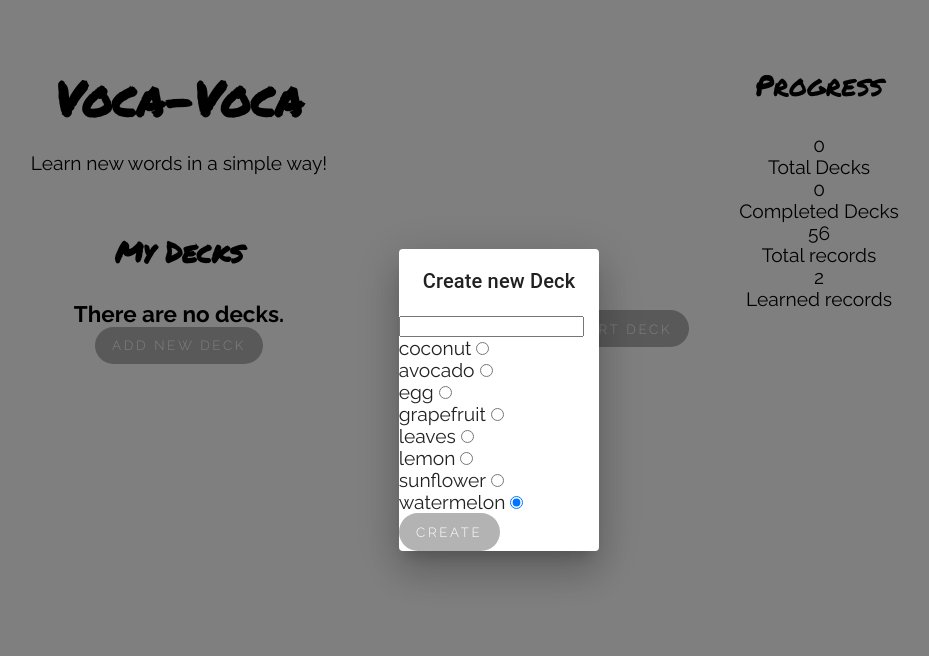
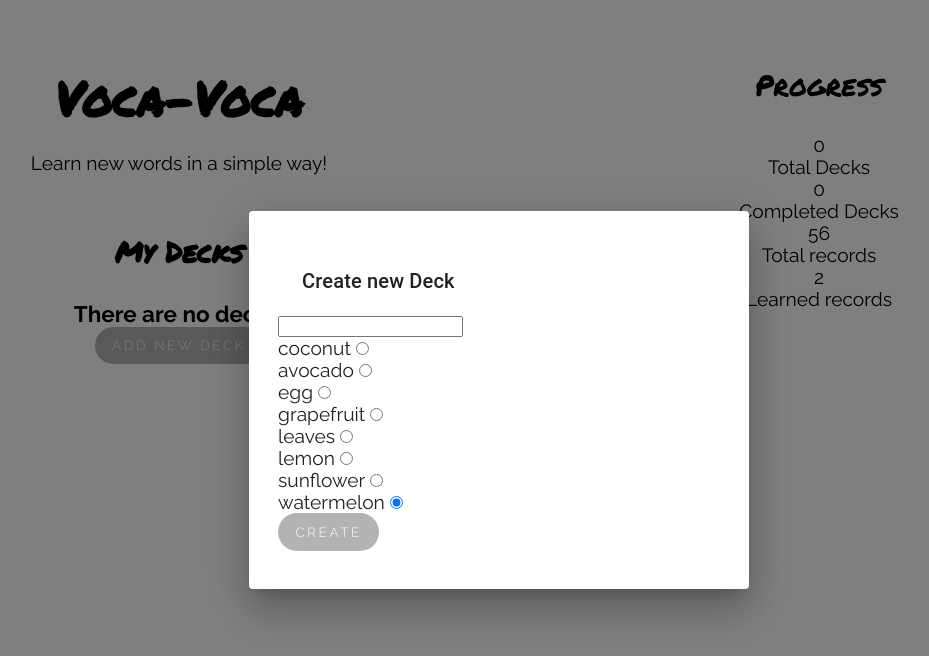
Before and after one commit to StellarCrow/voca-voca, a React (Create React App) app: page / in a window 1280 px wide. Both pictures are taken after a click on the button "ADD NEW DECK". Shown: the top 656 px of the page, without its empty margins (141-1070 px from the left). Built offline with nearby package versions, Linux system fonts and the light colour scheme.

Commit message:
add basic deck creation

```diff
--- a/src/components/AddDeckButton/AddDeckButton.js
+++ b/src/components/AddDeckButton/AddDeckButton.js
@@ -1,5 +1,9 @@
 import React, {Component} from 'react';
 import DialogTemplate from "../DialogTemplate/DialogTemplate";
+import {addDeck, getDecks} from "../../actions/deckActions";
+import {connect} from 'react-redux';
+import PropTypes from 'prop-types';
+import Deck from "../../entities/Deck";
 
 class AddDeckButton extends Component {
 
@@ -17,7 +21,9 @@ class AddDeckButton extends Component {
 
     handleClose = (value) => {
         this.setState({open: false});
-        console.log(value);
+        const {title, style} = value;
+        const newDeck = new Deck(title, style);
+        this.props.addDeck(newDeck);
     };
 
     render() {
@@ -32,4 +38,12 @@ class AddDeckButton extends Component {
     }
 }
 
-export default AddDeckButton;
+AddDeckButton.propTypes = {
+    addDeck: PropTypes.func.isRequired,
+};
+
+const mapStateToProps = state => ({
+    deck: state.deck
+});
+
+export default connect(mapStateToProps, {addDeck})(AddDeckButton);
--- a/src/components/DeckCard/DeckCard.js
+++ b/src/components/DeckCard/DeckCard.js
@@ -1,7 +1,6 @@
 import React from 'react';
 import './DeckCard.scss';
 import {MAX_WORDS} from '../../utils/constants';
-import {NavLink} from "react-router-dom";
 import {useHistory} from "react-router-dom";
 
 const DeckCard = ({deck}) => {
@@ -11,12 +10,12 @@ const DeckCard = ({deck}) => {
         history.push('deck/' + deck.id);
     };
     return (
-        <div className='deck' onClick={redirect}>
+        <div className={`deck deck--${deck.style}`} onClick={redirect}>
             <div className="deck__name">
                 {deck.name}
             </div>
             <div className="deck__words">
-                {deck.words} / {MAX_WORDS}
+                {deck.records.length} / {MAX_WORDS}
             </div>
         </div>
     )
--- a/src/components/DeckCard/DeckCard.scss
+++ b/src/components/DeckCard/DeckCard.scss
@@ -1,6 +1,9 @@
 @import '../../styles/variables';
+@import '../../styles/mixins';
 
 $card-gap: 5px;
+
+@include background(deck);
 
 .deck {
   box-sizing: border-box;
@@ -8,7 +11,7 @@ $card-gap: 5px;
   border-radius: 1em;
   padding: 7% 3%;
   min-height: 200px;
-  background: url("../../assets/images/coconut.jpg") no-repeat center top / cover;
+  //background: url("../../assets/images/coconut.jpg") no-repeat center top / cover;
   position: relative;
   transition: 0.5s ease, 0.5s ease;
   cursor: pointer;
--- a/src/components/DeckForm/DeckForm.js
+++ b/src/components/DeckForm/DeckForm.js
@@ -1,13 +1,19 @@
-import React from 'react';
+import React, {useState} from 'react';
 import {DECK_STYLE} from '../../utils/constants';
 
 const DeckForm = (props) => {
     const styles = DECK_STYLE;
-    const {onChangeStyle} = props;
+    const {onSubmit, changeBackground} = props;
+    const [style, setStyle] = useState('');
+    const [title, setTitle] = useState('');
 
-    const handleChangeStyle = (event) => {
-        const style = event.target.value;
-        onChangeStyle(style);
+    const createDeck = (event) => {
+        event.preventDefault();
+        const deckInfo = {
+            style,
+            title
+        };
+        onSubmit(deckInfo);
     };
 
     const renderStyles = () => {
@@ -23,10 +29,22 @@ const DeckForm = (props) => {
         return stylesList;
     };
 
+    const handleChangeStyle = (event) => {
+        const background = event.target.value;
+        setStyle(background);
+        changeBackground(background);
+
+    };
+
+    const handleInput = (event) => {
+        setTitle(event.target.value);
+    };
+
     return (
         <form className='form'>
-            <input type="text" maxLength={30} className="form__input" name='title' required/>
+            <input type="text" maxLength={30} className="form__input" name='title' onChange={handleInput}/>
             {renderStyles()}
+            <button type='submit' className='button' onClick={createDeck}>Create</button>
         </form>
     )
 };
--- a/src/components/DialogTemplate/DialogTemplate.js
+++ b/src/components/DialogTemplate/DialogTemplate.js
@@ -1,32 +1,89 @@
-import React from 'react';
+import React, {Component} from 'react';
 import Dialog from '@material-ui/core/Dialog';
 import DialogTitle from '@material-ui/core/DialogTitle';
 import DeckForm from "../DeckForm/DeckForm";
 import './DialogTemplate.scss';
 
-const DialogTemplate = (props) =>  {
-    const {open, onClose} = props;
-    const state = {
-        style: ''
+class DialogTemplate extends Component {
+
+    constructor(props) {
+        super(props);
+
+        this.state = {
+            open: false,
+            onClose: null,
+            background: '',
+        }
+
+        this.styles = {
+            dialog: {
+                minHeight: '50%',
+                minWidth: '50%'
+            }
+        }
+    }
+
+    componentDidUpdate(prevProps, prevState, snapshot) {
+        if (prevState.open !== this.props.open) {
+            this.setState({
+                open: this.props.open,
+                onClose: this.props.onClose
+            })
+        }
+    }
+
+    handleClose = () => {
+        this.state.onClose()
     };
 
-    const handleClose = () => {
-        onClose()
+    handleChangeBackground = (value) => {
+        this.setState({
+            background: value
+        })
     };
 
-    const handleFormStyle = (value) => {
-        state.style = value;
+    createDeck = (deck) => {
+        this.state.onClose(deck);
     };
 
-    return (
-        <Dialog open={open} onClose={handleClose}>
-            <div className={state.style ? `dialog dialog--${state.style}` : 'dialog'} >
-                <DialogTitle>Create new Deck</DialogTitle>
-                <DeckForm onChangeStyle={handleFormStyle}/>
-                <button className='button'>Create</button>
-            </div>
-        </Dialog>
-    )
+    render() {
+        return (
+            <Dialog open={this.state.open} onClose={this.handleClose} style={{minWidth: '50%'}}>
+                <div className={this.state.background ? `dialog dialog--${this.state.background}` : 'dialog'}>
+                    <div className="dialog__container">
+                        <DialogTitle>Create new Deck</DialogTitle>
+                        <DeckForm onSubmit={this.createDeck} changeBackground={this.handleChangeBackground}/>
+                    </div>
+                </div>
+            </Dialog>
+        )
+    }
+
+
 };
 
 export default DialogTemplate;
+//
+//
+// const {open, onClose} = props;
+// const state = {
+//     style: ''
+// };
+//
+// const handleClose = () => {
+//     onClose()
+// };
+//
+// const handleFormStyle = (value) => {
+//     state.style = value;
+// };
+//
+// return (
+//     <Dialog open={open} onClose={handleClose}>
+//         <div className={state.style ? `dialog dialog--${state.style}` : 'dialog'} >
+//             <DialogTitle>Create new Deck</DialogTitle>
+//             <DeckForm onChangeStyle={handleFormStyle}/>
+//             <button className='button'>Create</button>
+//         </div>
+//     </Dialog>
+// )
--- a/src/components/DialogTemplate/DialogTemplate.scss
+++ b/src/components/DialogTemplate/DialogTemplate.scss
@@ -1,6 +1,17 @@
+@import "../../styles/variables";
+@import "../../styles/mixins";
+
+@include background(dialog);
+
 .dialog {
+  padding: 4% 3%;
+  min-width: 100%;
+  box-sizing: border-box;
+  min-width: 500px;
 
-  &--watermelon {
-    background: url("../../assets/images/watermelon.jpg") no-repeat center top / cover;
+  &__container {
+    padding: 4% 3%;
+    background: rgba($text-color--light, 0.7);
   }
+
 }
--- a/src/containers/Home/Home.js
+++ b/src/containers/Home/Home.js
@@ -6,6 +6,7 @@ import Statisctics from "../../components/Statistics/Statisctics";
 import {connect} from 'react-redux';
 import {getDecks} from "../../actions/deckActions";
 import PropTypes from 'prop-types';
+import AddDeckButton from "../../components/AddDeckButton/AddDeckButton";
 
 class Home extends Component {
 
--- a/src/entities/Deck.js
+++ b/src/entities/Deck.js
@@ -31,3 +31,5 @@ class Deck {
     }
 
 }
+
+export default Deck;
--- /dev/null
+++ b/src/styles/_mixins.scss
@@ -0,0 +1,7 @@
+@mixin background($class) {
+  @each $background in $backgrounds {
+    .#{$class}--#{$background} {
+      background: url("../assets/images/#{$background}.jpg")center top / cover;
+    }
+  }
+}
--- a/src/styles/_variables.scss
+++ b/src/styles/_variables.scss
@@ -47,3 +47,8 @@ $text-color--light: rgb(255, 255, 255);
 $gray--light: #f8f8f8;
 $gray: #b3b3b3;
 $gray--dark: #727272;
+
+
+//-----------
+
+$backgrounds: 'coconut', 'avocado', 'egg', 'grapefruit', 'leaves', 'lemon', 'sunflower','watermelon';
```
